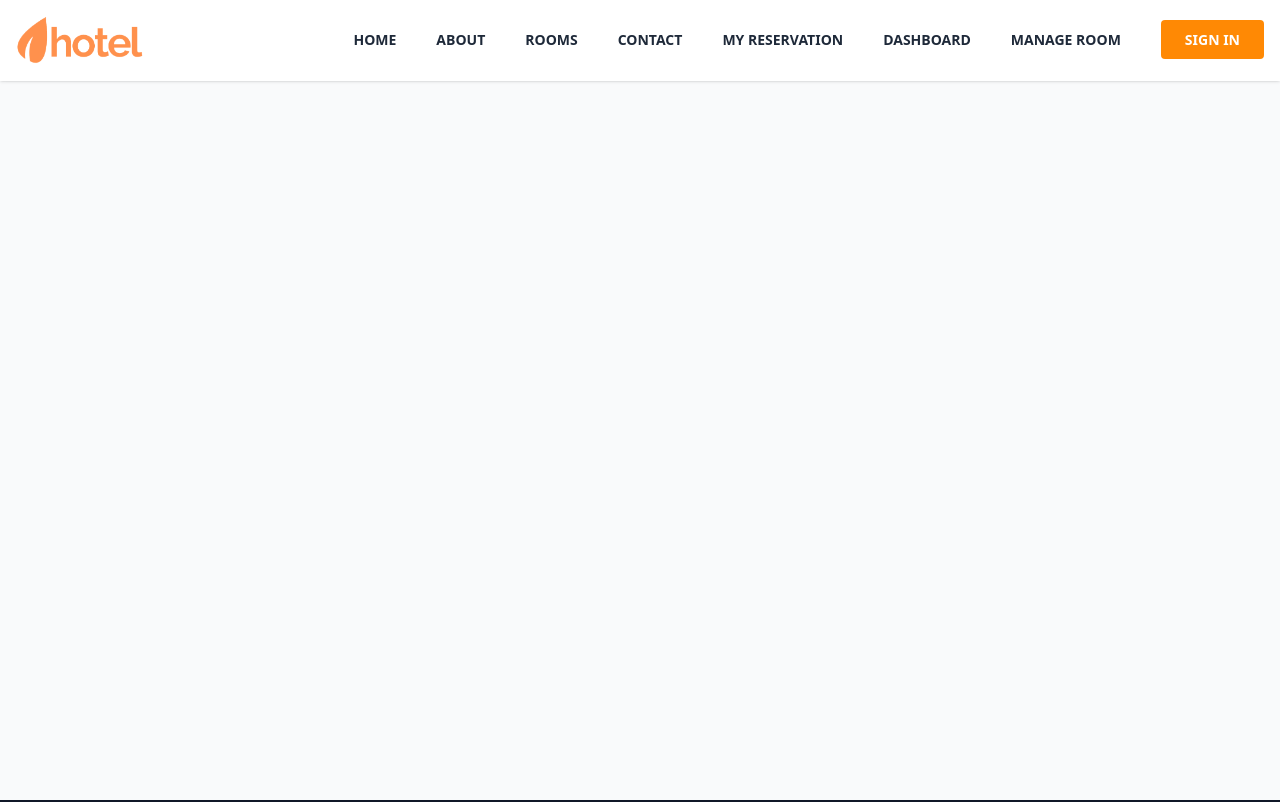
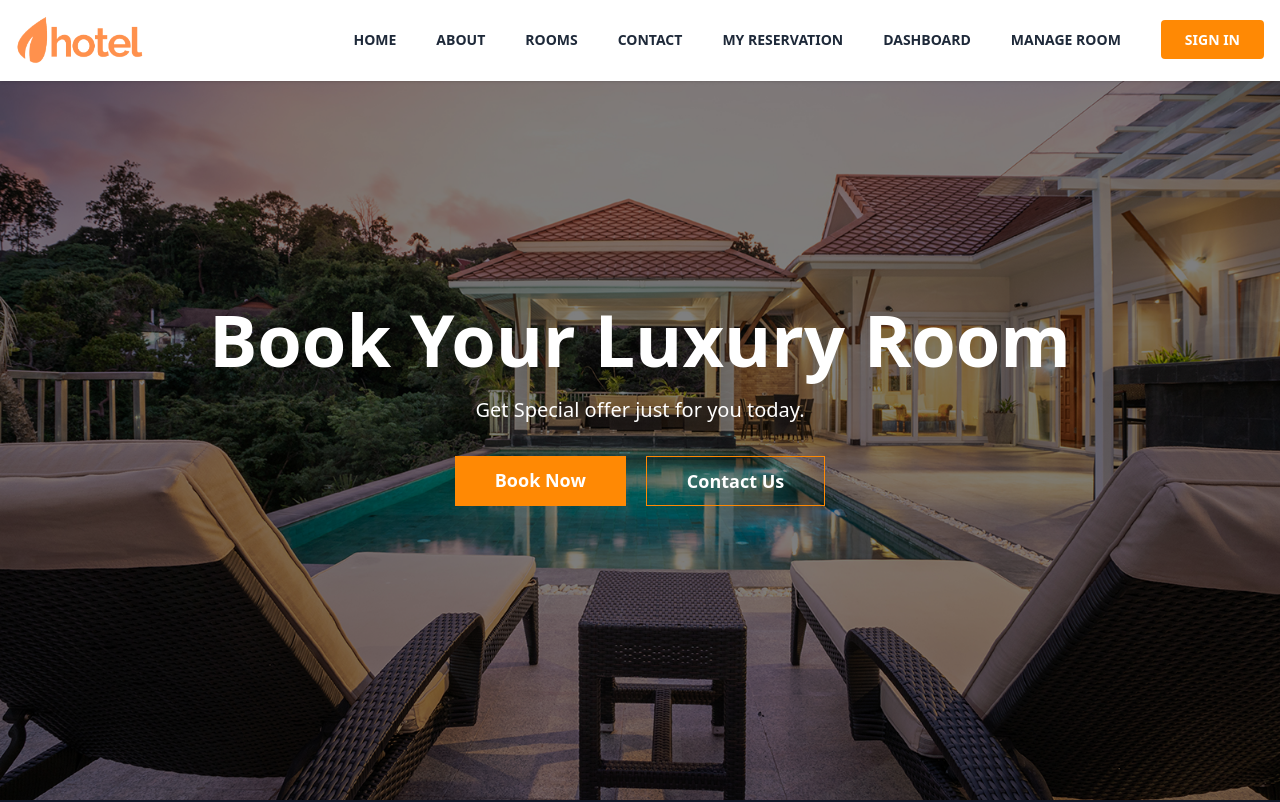
Before and after one commit to rezza-pambudi/booking-hotel, a Next.js app: page / in a window 1280 px wide. Shown: the top 802 px of the page. Built offline with nearby package versions, Linux system fonts and the light colour scheme.

Commit message:
hero section

```diff
--- a/app/page.tsx
+++ b/app/page.tsx
@@ -1,9 +1,9 @@
-import Image from "next/image";
+import Hero from "@/components/hero";
 
 export default function Home() {
   return (
     <div>
-      <h1 className="text-4xl font-bold">Home Page</h1>
+      <Hero />
     </div>
   );
 }
--- /dev/null
+++ b/components/hero.tsx
@@ -0,0 +1,22 @@
+import Image from "next/image"
+import Link from "next/link"
+const Hero = () => {
+  return (
+    <div className="relative h-screen text-white overflow-hidden">
+      <div className="absolute inset-0">
+        <Image src={"/hero.jpg"} alt="hero image" fill className="object-cover object-center h-full w-full" />
+        <div className="absolute inset-0 bg-black opacity-50"></div>
+      </div>
+      <div className="relative flex flex-col justify-center items-center h-full text-center">
+        <h1 className="text-7xl font-extrabold leading-tight mb-3 capitalize">Book your luxury room</h1>
+        <p className="text-xl text-grey-300 mb-8">Get Special offer just for you today.</p>
+        <div className="flex gap-5">
+            <Link href="/room" className="bg-orange-400 text-white hover:bg-orange-500 py-2.5 px-6 md:px-10 text-lg font-semibold hover:scale-105 hover:shadow-lg">Book Now</Link>
+            <Link href="/room" className="bg-transparent border border-orange-400 text-white hover:bg-orange-500 py-2.5 px-6 md:px-10 text-lg font-semibold hover:scale-105 hover:shadow-lg">Contact Us</Link>
+        </div>
+      </div>
+    </div>
+  )
+}
+
+export default Hero
```
